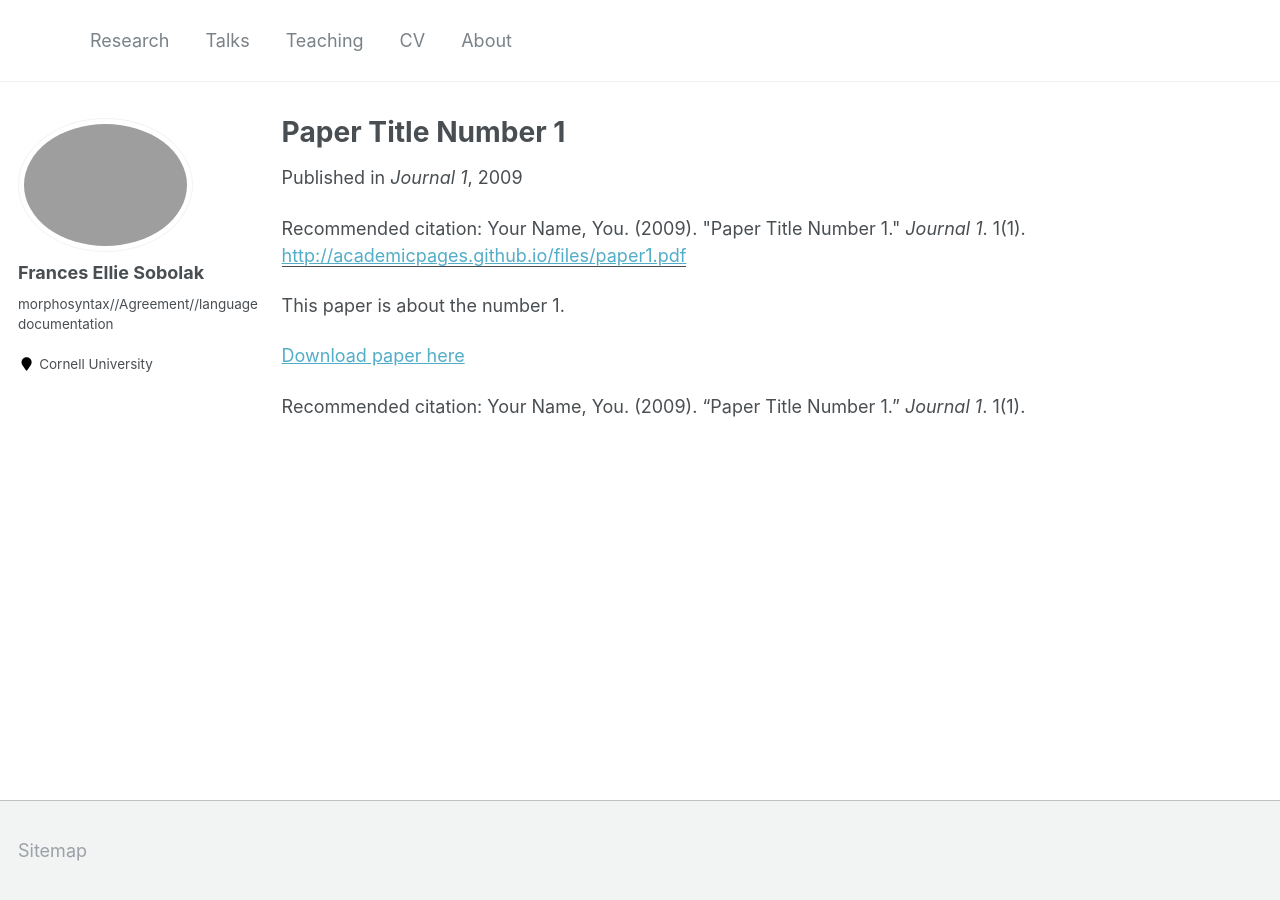
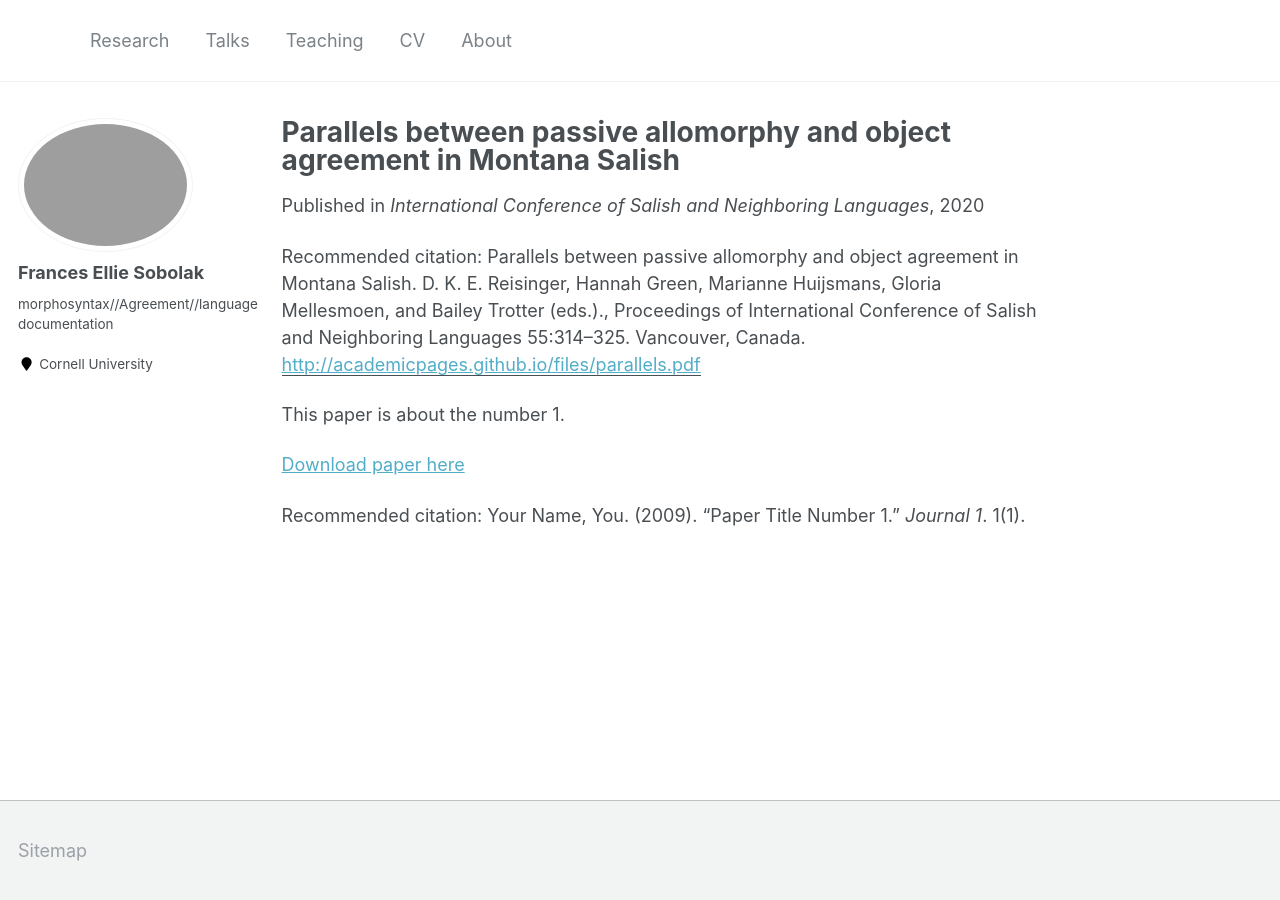
Before and after one commit to fesobolak/fesobolak.github.io, a Jekyll site: the page built from _research/2009-10-01-paper-title-number-1.md, in a window 1280 px wide. Built offline with Jekyll 4.4.1, drawn with Linux system fonts in a browser that asks for light colours.

Commit message:
Update 2009-10-01-paper-title-number-1.md

```diff
--- a/_research/2009-10-01-paper-title-number-1.md
+++ b/_research/2009-10-01-paper-title-number-1.md
@@ -1,12 +1,12 @@
 ---
-title: "Paper Title Number 1"
+title: "Parallels between passive allomorphy and object agreement in Montana Salish"
 collection: research
-permalink: /research/2009-10-01-paper-title-number-1
+permalink: /research/2020-parallels-between-passive-allomorphy-and-object-agreement
 excerpt: 'This paper is about the number 1. The number 2 is left for future work.'
-date: 2009-10-01
-venue: 'Journal 1'
-paperurl: 'http://academicpages.github.io/files/paper1.pdf'
-citation: 'Your Name, You. (2009). &quot;Paper Title Number 1.&quot; <i>Journal 1</i>. 1(1).'
+date: 2020-07-30
+venue: 'International Conference of Salish and Neighboring Languages'
+paperurl: 'http://academicpages.github.io/files/parallels.pdf'
+citation: 'Parallels between passive allomorphy and object agreement in Montana Salish. D. K. E. Reisinger, Hannah Green, Marianne Huijsmans, Gloria Mellesmoen, and Bailey Trotter (eds.)., Proceedings of International Conference of Salish and Neighboring Languages 55:314–325. Vancouver, Canada.'
 ---
 This paper is about the number 1.
 
```
